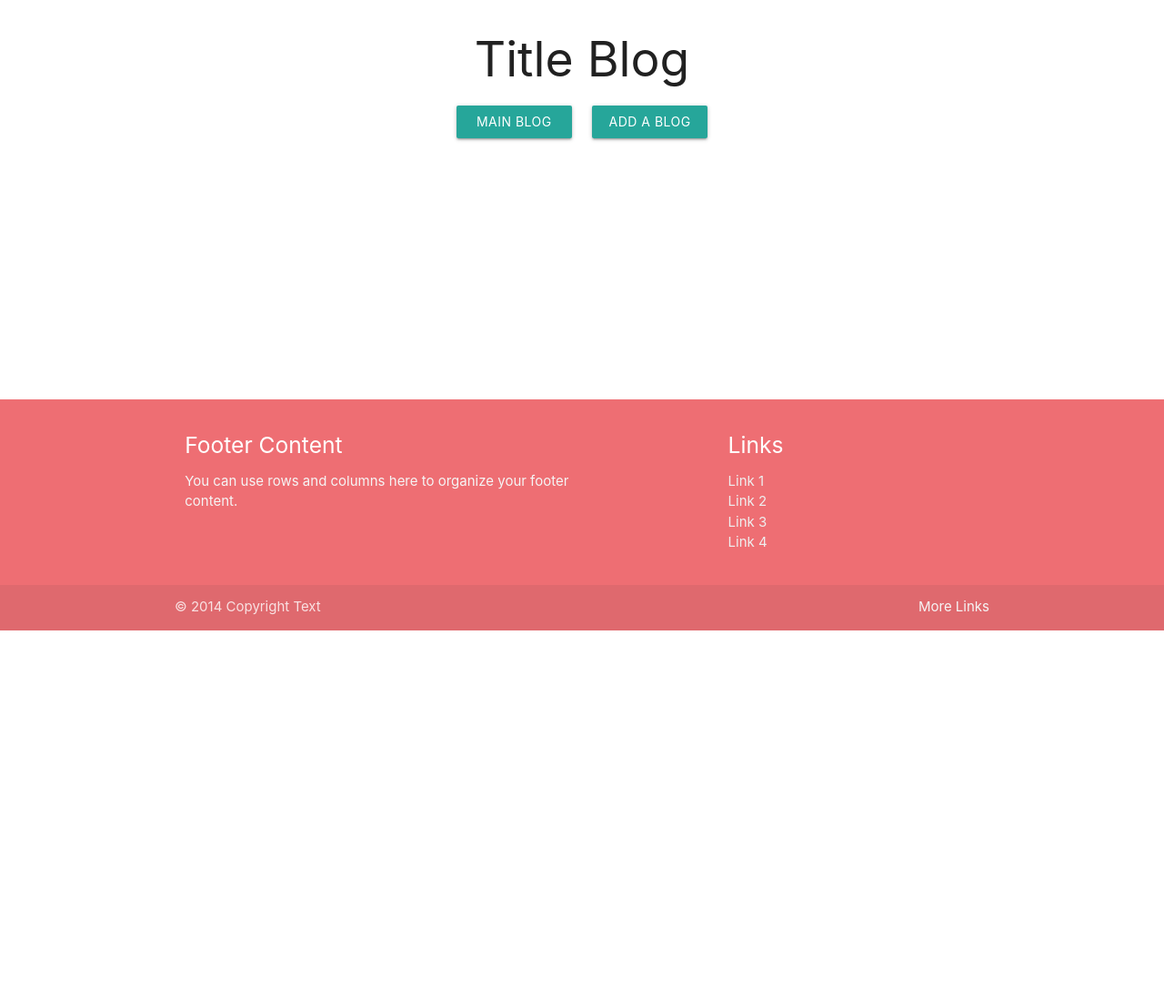
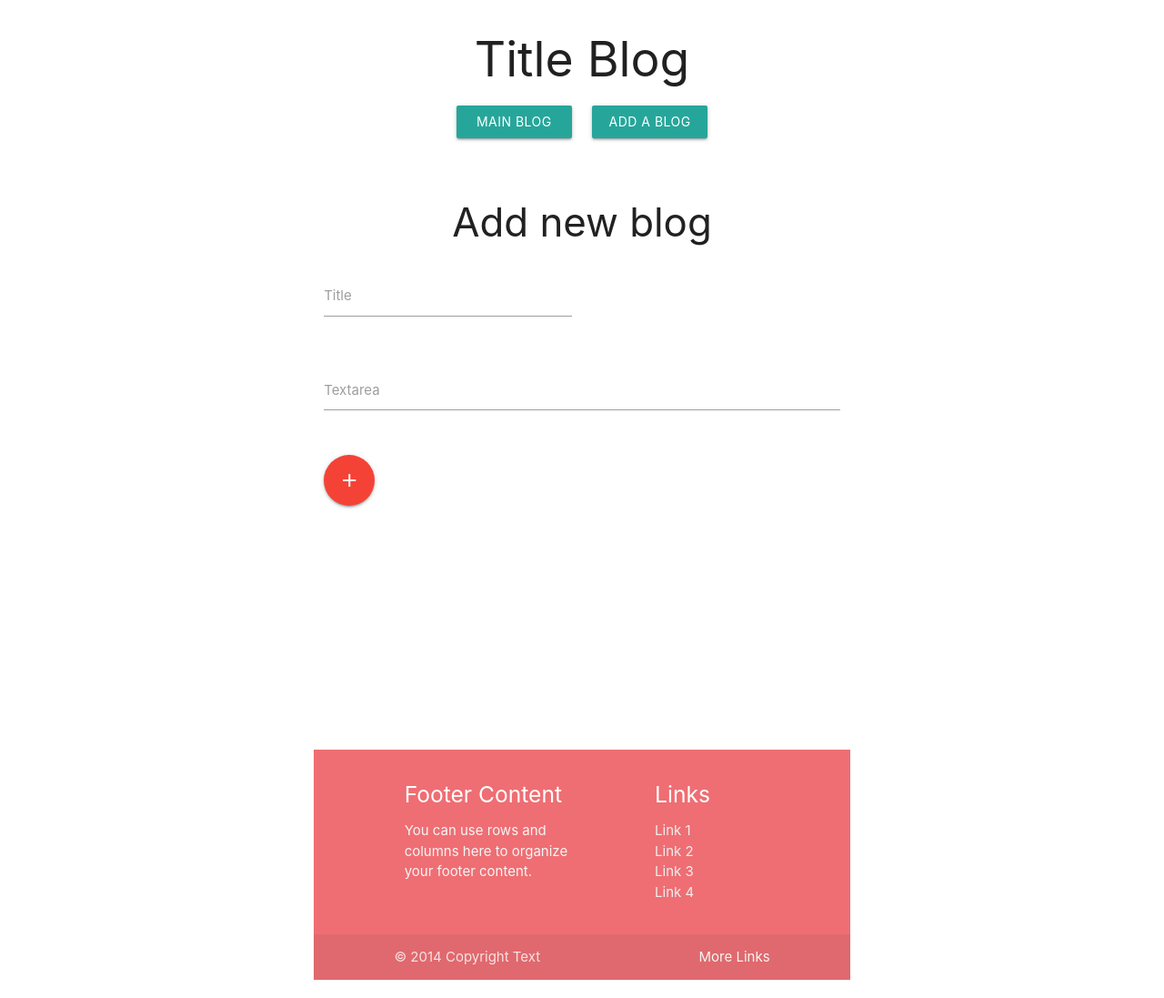
Before and after one commit to olaborde/build-a-blog, a Flask app: page /newpost in a window 1280 px wide. Shown: the whole page at 91% size. Before the commit the page ends 693 px from the top, so only its background shows below. Run offline with Flask 2, Linux system fonts and the light colour scheme; some libraries are stand-ins or nearby versions.

Commit message:
added fields to newpost

```diff
--- a/templates/newpost.html
+++ b/templates/newpost.html
@@ -1,5 +1,26 @@
 {% extends "layout.html" %}
 {% block content %}
+<center><h3>Add new blog</h3></center>
+<div class="row">
+
+<div class="row">
+    <form method="POST" action="/newpost" class="col s12">
+        <div class="row">
+            <div class="input-field col s6">
+                <input id="input_text" type="text" data-length="10">
+                <label for="input_text">Title</label>
+            </div>
+        </div>
+        <div class="row">
+            <div class="input-field col s12">
+                <textarea id="textarea2" class="materialize-textarea" data-length="120"></textarea>
+                <label for="textarea2">Textarea</label>
+            </div>
+        </div>
+
+        <a class="btn-floating btn-large waves-effect waves-light red"><i class="material-icons">add</i></a>
+    </form>
+</div>
 
 
 {% endblock %}
```
